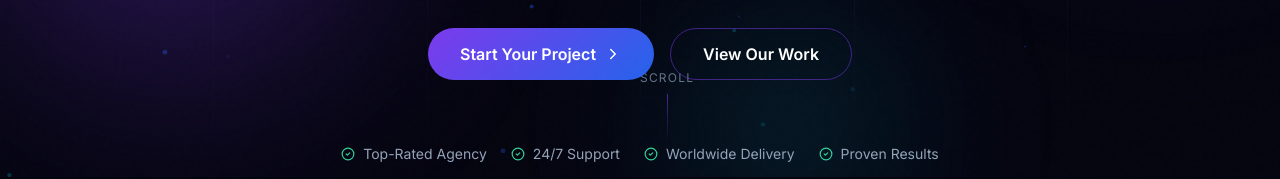
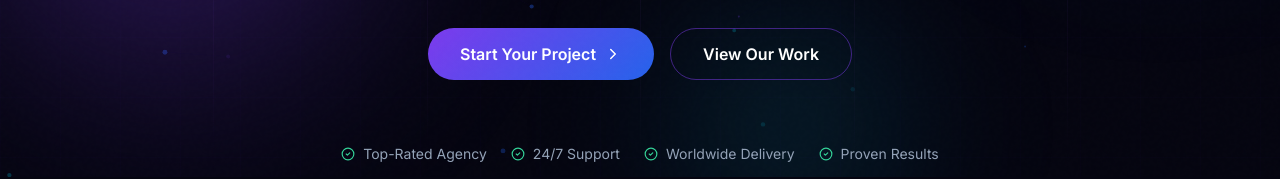
Before and after one commit to Alishah464/Shah-Solutions, a Next.js app: page / in a window 1280 px wide. Shown: the part 623-802 px from the top of the page. Built offline with nearby package versions, Linux system fonts and the light colour scheme; no server answers.

Commit message:
remove scroll indicator from hero section

```diff
--- a/app/page.tsx
+++ b/app/page.tsx
@@ -252,15 +252,6 @@ export default function HomePage() {
           </motion.div>
         </motion.div>
 
-        {/* Scroll indicator */}
-        <motion.div
-          className="absolute bottom-10 left-1/2 -translate-x-1/2 flex flex-col items-center gap-2"
-          animate={{ y: [0, 8, 0] }}
-          transition={{ duration: 2, repeat: Infinity }}
-        >
-          <span className="text-slate-500 text-xs uppercase tracking-widest">Scroll</span>
-          <div className="w-px h-12 bg-gradient-to-b from-primary/60 to-transparent" />
-        </motion.div>
       </section>
 
       {/* ── STATS ─────────────────────────────────────────────────────────── */}
```
